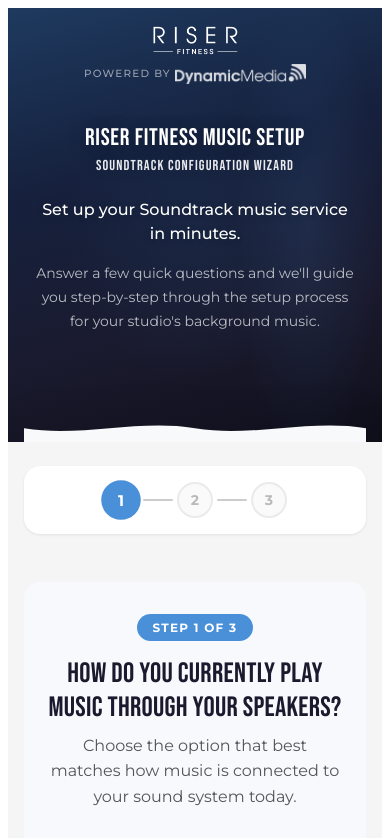
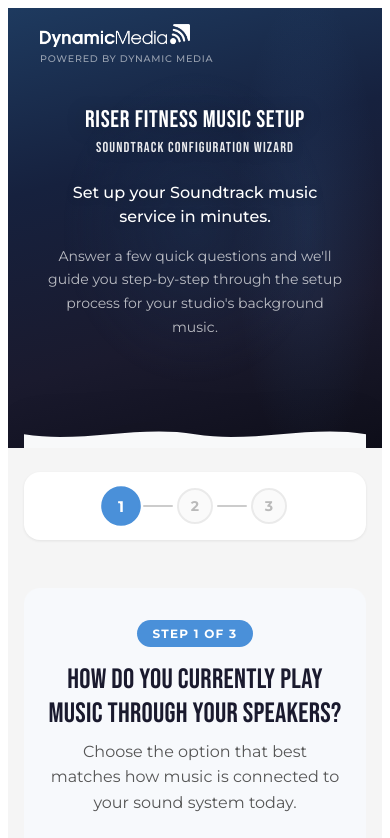
Before and after one commit to drryansantangelo/riser-fitness-setup-app, a plain HTML site: page index.html in a window 390 px wide. Shown: the top 838 px of the page. Drawn offline with Linux system fonts and the light colour scheme.

Commit message:
Polish hero: replace Riser logo with Dynamic Media, add caption, align logo to content margin, add fade-in animations

```diff
--- a/index.html
+++ b/index.html
@@ -14,24 +14,22 @@
     <div class="riser-music-setup">
         <!-- Hero Section -->
         <header class="hero">
-            <!-- Top Bar with Logos -->
-            <div class="hero-top-bar">
-                <div class="logo-riser">
-                    <img src="public/Riser_Logo_white.png" alt="Riser Fitness" class="riser-logo" height="48">
-                </div>
-                <div class="powered-by">
-                    <span class="powered-by-text">Powered by</span>
-                    <img src="public/DM_logo_white.png" alt="Dynamic Media" class="dm-logo" height="26">
-                </div>
-            </div>
-
-            <!-- Main Hero Content -->
-            <div class="hero-content">
+            <!-- Hero Inner Container (for consistent alignment) -->
+            <div class="hero-inner">
+                <!-- Top Bar with Logo -->
+                <div class="hero-logo-wrapper">
+                    <img src="public/DM_logo_white.png" alt="Dynamic Media" class="hero-logo">
+                    <div class="hero-logo-caption">Powered by Dynamic Media</div>
+                </div>
+
+                <!-- Main Hero Content -->
+                <div class="hero-content">
                 <h1>Riser Fitness Music Setup<br><span class="hero-title-sub">Soundtrack Configuration Wizard</span></h1>
                 <div class="hero-text-container">
                     <p class="hero-subtitle">Set up your Soundtrack music service in minutes.</p>
                     <p class="hero-description">Answer a few quick questions and we'll guide you step-by-step through the setup process for your studio's background music.</p>
                 </div>
+            </div>
             </div>
 
             <!-- Wave Transition -->
--- a/styles.css
+++ b/styles.css
@@ -138,10 +138,56 @@
     pointer-events: none;
 }
 
-/* Top Bar with Logos */
+/* Hero Fade-in Animation */
+@keyframes heroFadeInUp {
+    0% {
+        opacity: 0;
+        transform: translateY(12px);
+    }
+    100% {
+        opacity: 1;
+        transform: translateY(0);
+    }
+}
+
+/* Hero Inner Container */
+.riser-music-setup .hero-inner {
+    position: relative;
+    max-width: 1000px;
+    margin: 0 auto;
+    padding: 0 var(--space-lg);
+}
+
+/* Top Bar with Logo */
+.riser-music-setup .hero-logo-wrapper {
+    display: flex;
+    flex-direction: column;
+    align-items: flex-start;
+    gap: 4px;
+    padding-top: 24px;
+    padding-bottom: var(--space-md);
+    animation: heroFadeInUp 0.5s ease-out forwards;
+    opacity: 0;
+}
+
+.riser-music-setup .hero-logo {
+    max-width: 180px;
+    height: auto;
+    display: block;
+}
+
+.riser-music-setup .hero-logo-caption {
+    font-size: 0.7rem;
+    letter-spacing: 0.08em;
+    text-transform: uppercase;
+    color: rgba(255, 255, 255, 0.55);
+    font-weight: 500;
+}
+
+/* Legacy top bar styles */
 .riser-music-setup .hero-top-bar {
     display: flex;
-    justify-content: space-between;
+    justify-content: flex-start;
     align-items: center;
     padding: var(--space-xl) 0;
     max-width: 1200px;
@@ -150,6 +196,19 @@
     z-index: 2;
 }
 
+.riser-music-setup .logo-main {
+    display: flex;
+    align-items: center;
+}
+
+.riser-music-setup .dm-logo-main {
+    display: block;
+    height: 40px;
+    width: auto;
+    object-fit: contain;
+}
+
+/* Legacy styles kept for backward compatibility */
 .riser-music-setup .logo-riser {
     display: flex;
     align-items: center;
@@ -186,12 +245,13 @@
 
 /* Main Hero Content */
 .riser-music-setup .hero-content {
-    max-width: 1000px;
-    margin: 0 auto;
     text-align: center;
     position: relative;
     z-index: 1;
-    padding: var(--space-2xl) 0 var(--space-3xl);
+    padding: var(--space-xl) 0 var(--space-3xl);
+    animation: heroFadeInUp 0.6s ease-out forwards;
+    animation-delay: 0.15s;
+    opacity: 0;
 }
 
 .riser-music-setup .hero h1 {
@@ -2089,13 +2149,36 @@
         padding: 0 var(--space-md) 0;
     }
 
+    .riser-music-setup .hero-inner {
+        padding: 0 var(--space-md);
+    }
+
+    .riser-music-setup .hero-logo-wrapper {
+        padding-top: 16px;
+    }
+
+    .riser-music-setup .hero-logo {
+        max-width: 150px;
+    }
+
+    .riser-music-setup .hero-logo-caption {
+        font-size: 0.6rem;
+    }
+
+    .riser-music-setup .hero-content {
+        padding: var(--space-lg) 0 var(--space-2xl);
+    }
+
     .riser-music-setup .hero-top-bar {
-        flex-direction: column;
-        gap: var(--space-sm);
         padding: var(--space-md) 0;
         text-align: center;
     }
 
+    .riser-music-setup .dm-logo-main {
+        height: 34px;
+    }
+
+    /* Legacy responsive styles */
     .riser-music-setup .powered-by {
         height: auto;
         gap: var(--space-xs);
```
Also changed, not shown: 1 other file.
